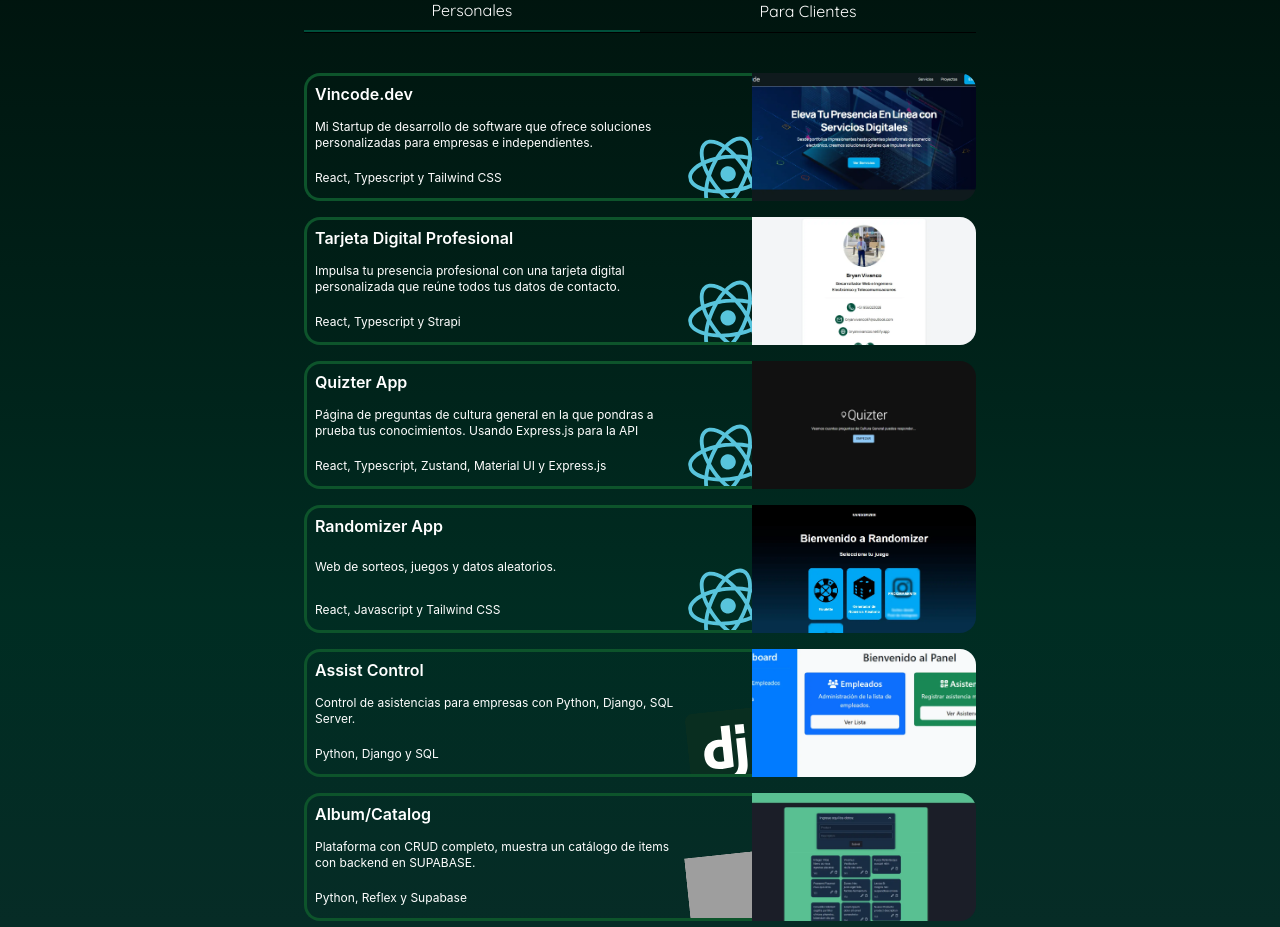
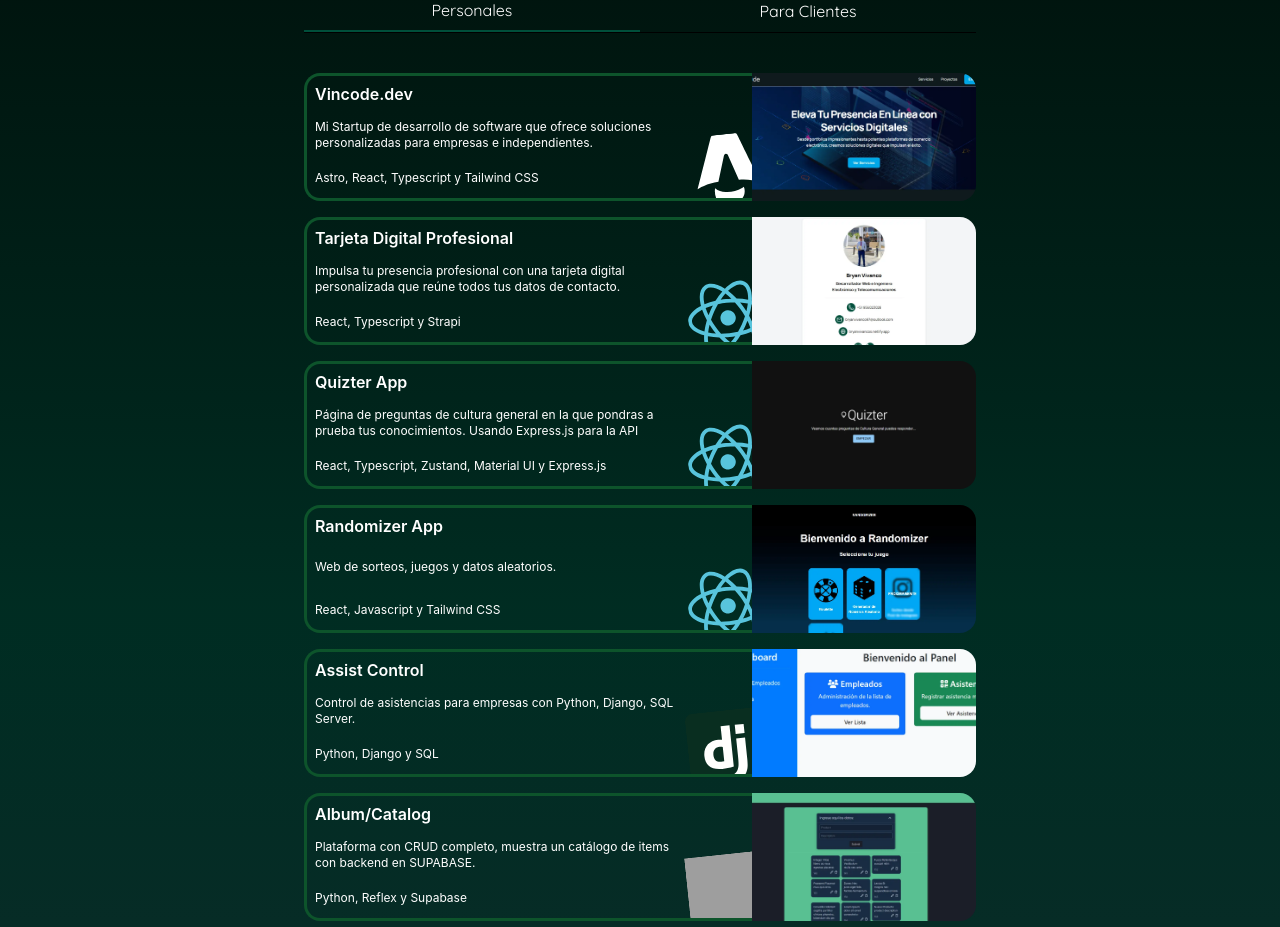
Before and after one commit to bryanvivancos/bjlinks-react-tailwind, a React (Vite) app: page / in a window 1280 px wide. Shown: the part 1200-2127 px from the top of the page. Built offline with nearby package versions, Linux system fonts and the light colour scheme; grey boxes are pictures that could not be loaded; what @midudev/tailwind-animations would draw is missing.

Commit message:
update: astro icon on project

```diff
--- a/src/components/ProjectsTab.jsx
+++ b/src/components/ProjectsTab.jsx
@@ -19,10 +19,10 @@
             <div>
                 <Project
                     url={"https://vincode.dev"}
-                    skillName={"React, Typescript y Tailwind CSS"}
+                    skillName={"Astro, React, Typescript y Tailwind CSS"}
                     description={"Mi Startup de desarrollo de software que ofrece soluciones personalizadas para empresas e independientes."}
                     name={"Vincode.dev"}
-                    skill={"react"}
+                    skill={"astro"}
                     span={"md:col-span-2"}
                     image={"/imgs/vincode-img.webp"}
                     // background={reactBackground}
```
